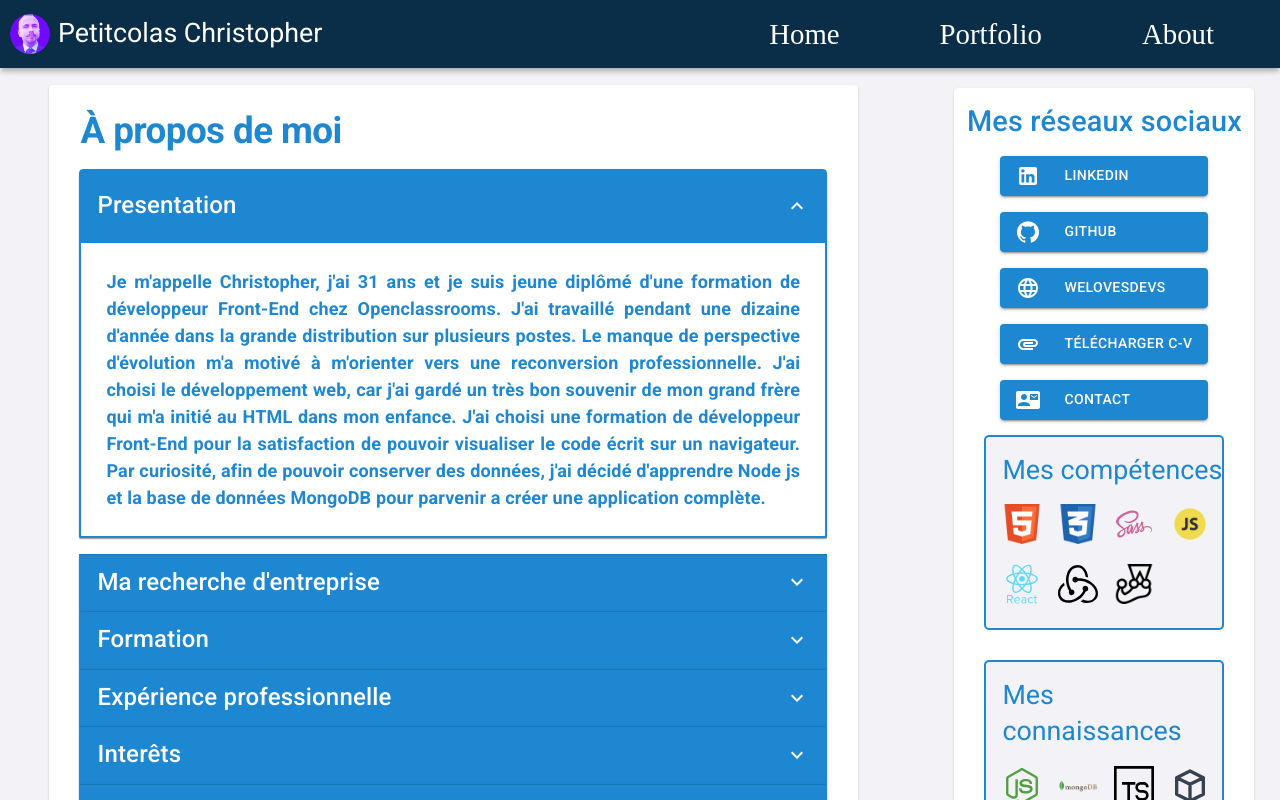
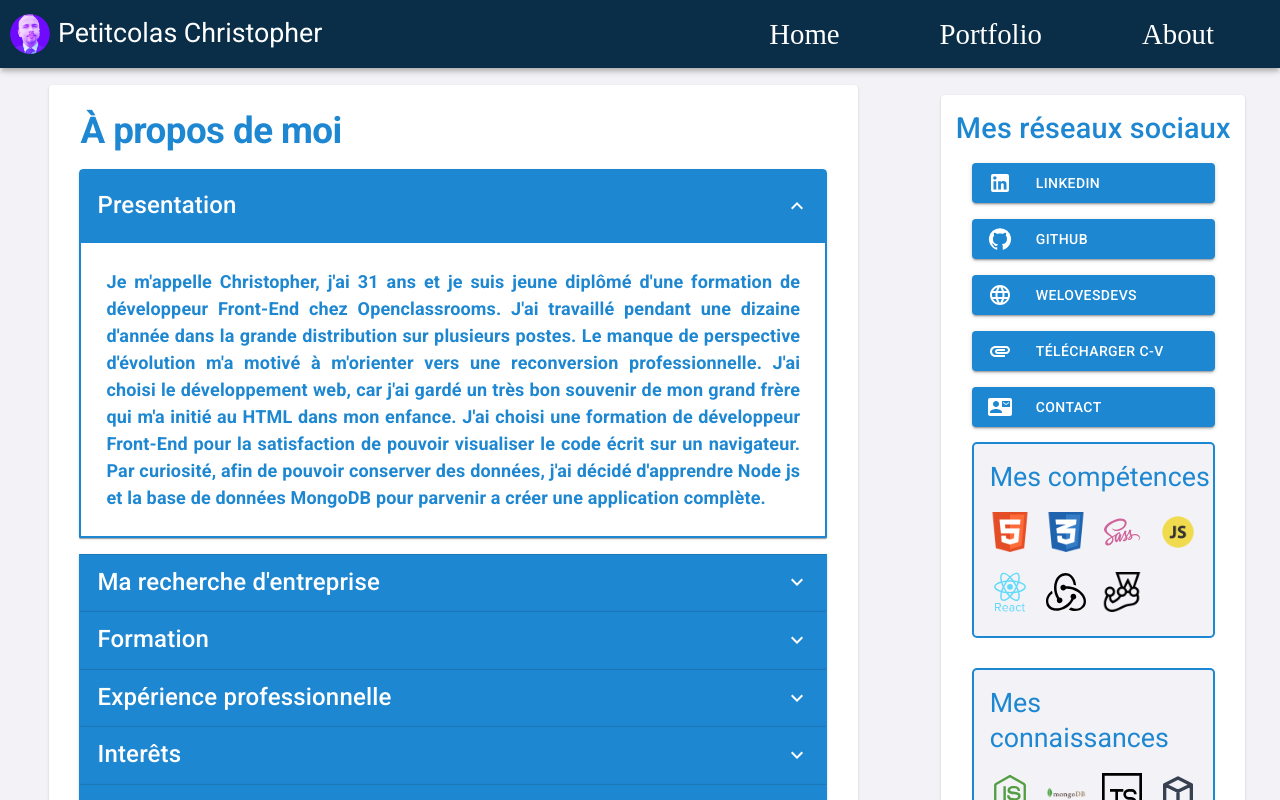
Before and after one commit to Chris5477/portfolio, a React (Create React App) app: page /portfolio/about in a window 1280 px wide. Shown: the top 800 px of the page. Built offline with nearby package versions, Linux system fonts and the light colour scheme.

Commit message:
fix rebase

```diff
--- a/src/components/SocialLink.js
+++ b/src/components/SocialLink.js
@@ -2,7 +2,7 @@ import { Button } from "@mui/material";
 
 const SocialLink = ({ icon, title, url, handleClick }) => {
 	const styleButton = {
-		width: "100%",
+		width: "80%",
 		height: "40px",
 		display: "flex",
 		justifyContent: "flex-start",
--- a/src/components/Technologies.js
+++ b/src/components/Technologies.js
@@ -1,4 +1,4 @@
-import { Grid, Typography } from "@mui/material";
+import { Grid } from "@mui/material";
 
 const styleIcon = {
 	width: "40px",
--- a/src/components/TopNavigation.js
+++ b/src/components/TopNavigation.js
@@ -4,9 +4,9 @@ import chris from "../assets/pictures/chrispng.png";
 
 const TopNavigation = () => {
 	const pages = [
-		{ id: 1, path: "portfolio/", link: "Home" },
-		{ id: 2, path: "portfolio/myportfolio", link: "Portfolio" },
-		{ id: 3, path: "portfolio/about", link: "About" },
+		{ id: 1, path: "/portfolio/", link: "Home" },
+		{ id: 2, path: "/portfolio/myportfolio", link: "Portfolio" },
+		{ id: 3, path: "/portfolio/about", link: "About" },
 	];
 
 	return (
--- a/src/page/AboutPage.js
+++ b/src/page/AboutPage.js
@@ -18,8 +18,6 @@ const styleGridAboutPage = {
 const styleAccordeon = {
 	backgroundColor: "#FFF",
 	height: "auto",
-	marginTop: "110px",
-	marginBottom :"20px",
 	display: "flex",
 	flexDirection: "column",
 	alignItems: "center",
@@ -29,14 +27,9 @@ const styleAccordeon = {
 
 const styleAside = {
 	backgroundColor: "#FFF",
-	width: "300px",
-	height: "auto",
-	position: "fixed",
-	right: "2%",
-	top: "11%",
+	width: "95%",
 	display: "flex",
 	flexDirection: "column",
-	alignItems: "center",
 	justifyContent: "center",
 	margin: "auto",
 };
@@ -86,7 +79,7 @@ const AboutPage = () => {
 					</Grid>
 
 					<Grid container spacing={2} sx={styleGridTechno}>
-						<Grid item xs={12}>
+						<Grid item width={"100%"} mobile={12}>
 							<Typography variant="h5">Mes connaissances</Typography>
 						</Grid>
 						<Divider />
```
